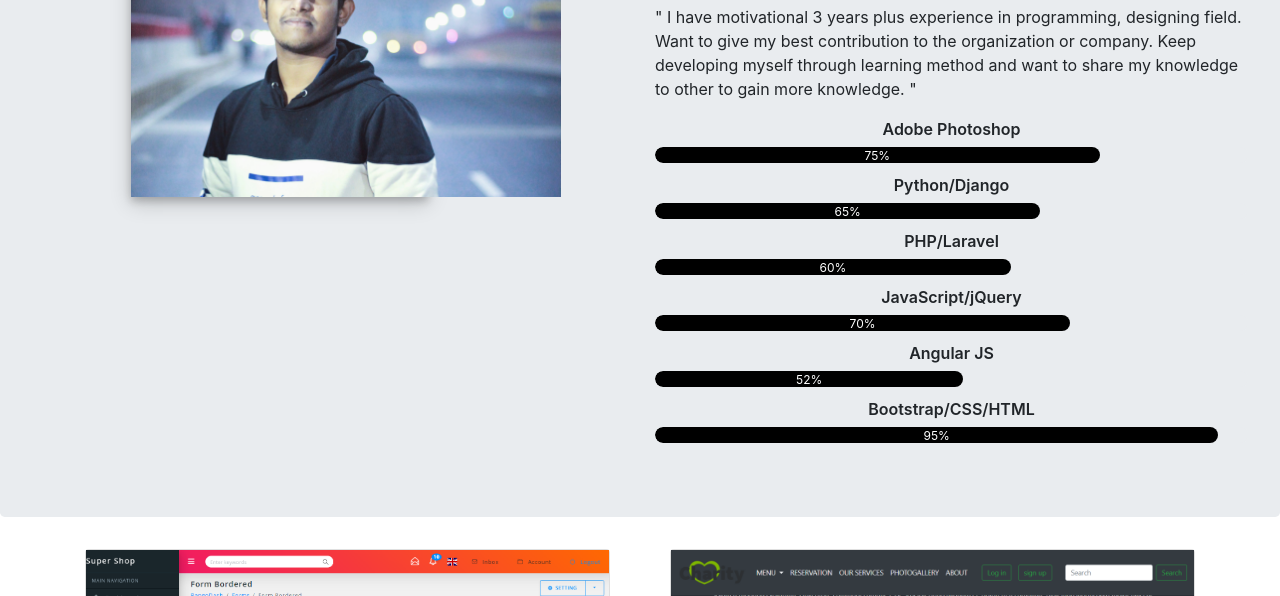
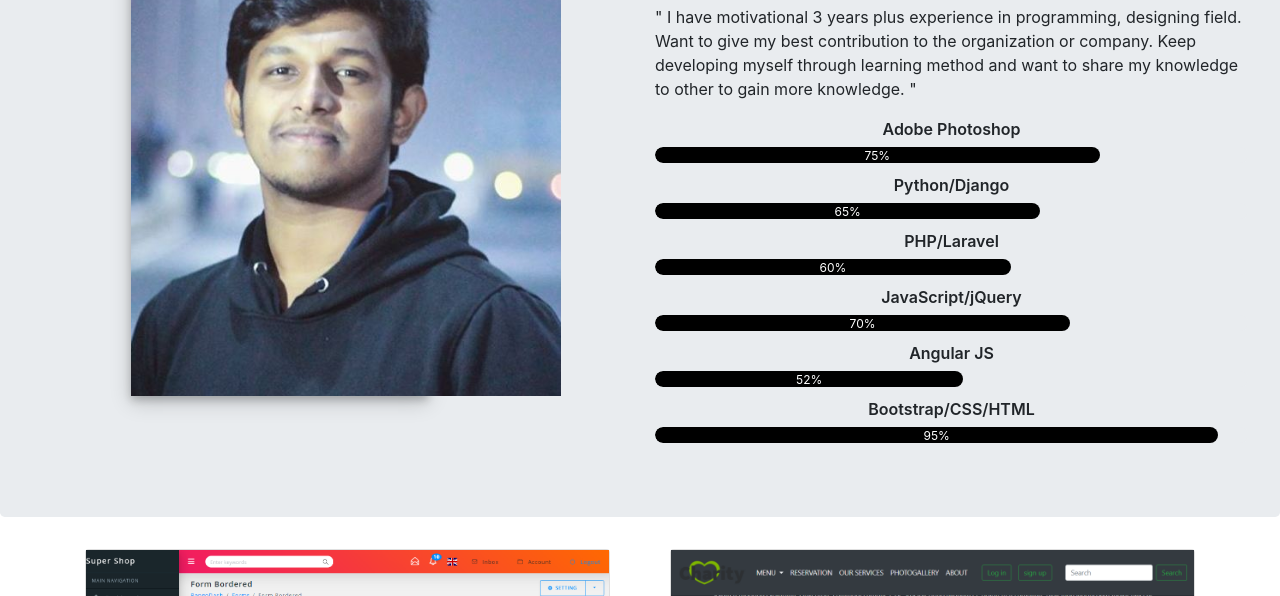
Before and after one commit to shafilbd/shafilbd.github.io, a plain HTML site: page index.html in a window 1280 px wide. Shown: the part 742-1338 px from the top of the page. Drawn offline with nearby package versions, Linux system fonts and the light colour scheme.

Commit message:
Update index.html

```diff
--- a/index.html
+++ b/index.html
@@ -106,7 +106,7 @@ p=e.getElementsByTagName(a)[0];p.parentNode.insertBefore(m,p);
 			<div class="row">
 				<div class="col-md-6">
 					<div class="polaroid">
-            <img src="images/shafil.jpg" style="width:145%">
+            <img src="images/shafil-1.jpg" style="width:145%">
               <!-- <div class="container_img">
               <p>Cinque Terre</p>
               </div> -->
```
